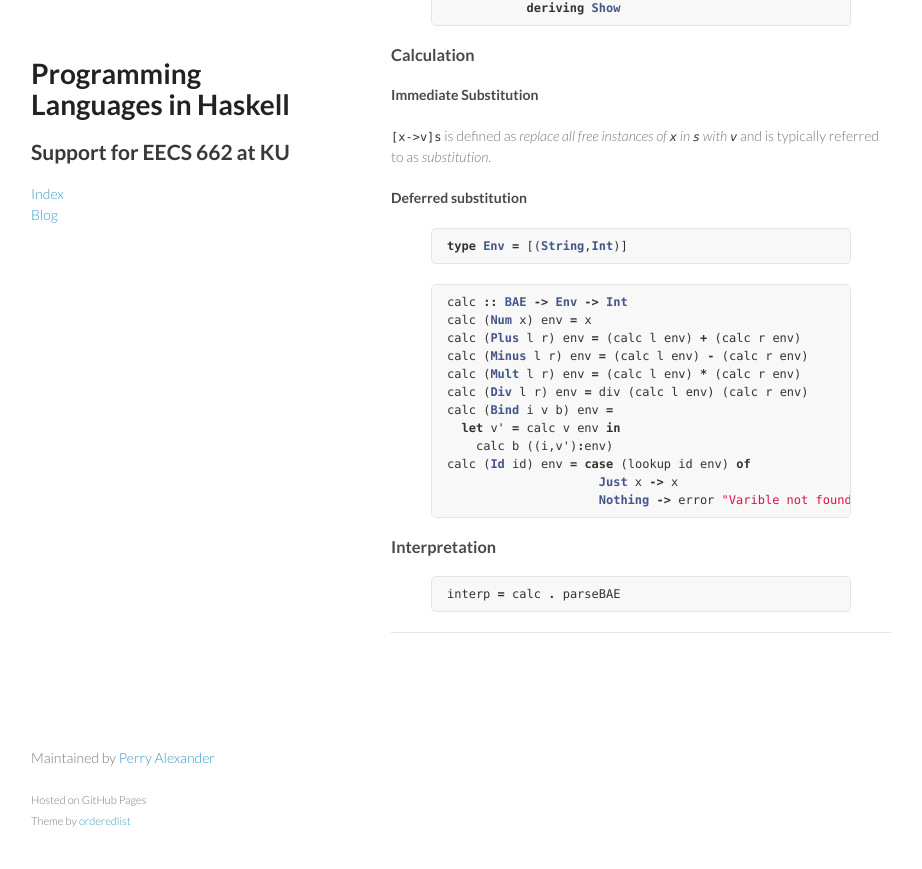
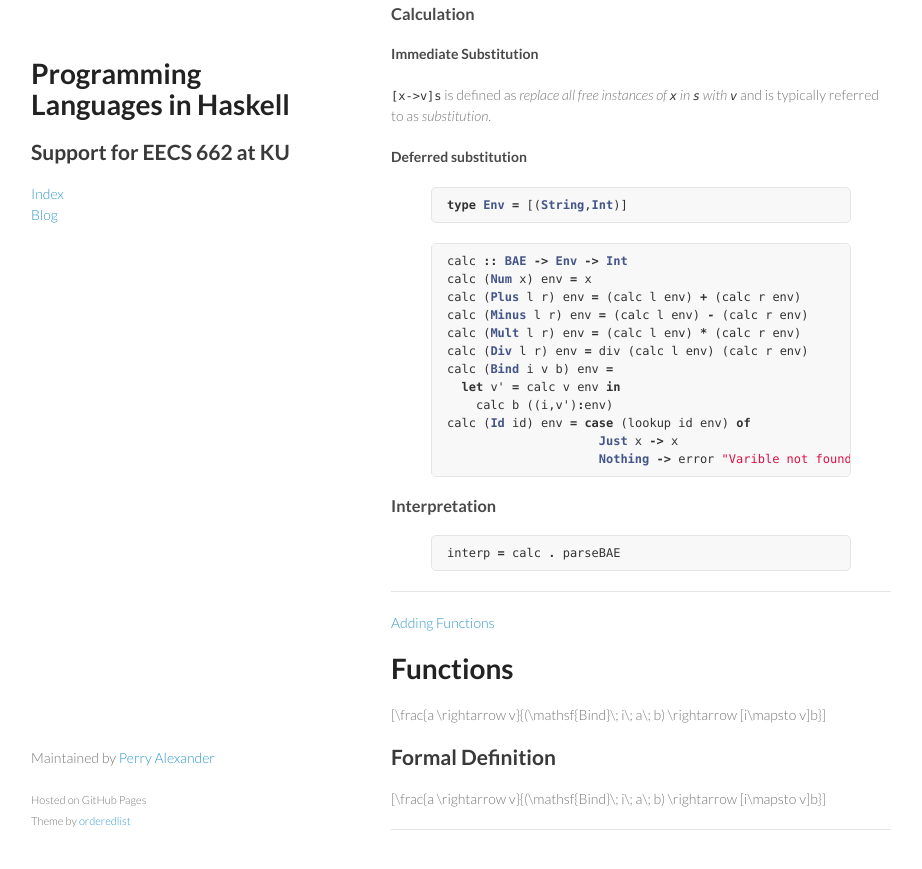
Before and after one commit to ku-sldg/plih, a Jekyll site: the page built from blog.md, in a window 1280 px wide and 900 px high, scrolled down 12811 px. Shown: the top 869 px of the window, without its empty margins (179-1101 px from the left). Built offline with Jekyll 4.4.1, drawn with Linux system fonts in a browser that asks for light colours; some of the changed text lies outside the part shown.

Commit message:
adding function chaopter

```diff
--- /dev/null
+++ b/_posts/2016-06-13-Adding-Functions.md
@@ -0,0 +1,14 @@
+---
+layout: frontpage
+title: Adding Functions
+use_math: true
+category: chapter
+---
+
+# Functions
+
+$$\frac{a \rightarrow v}{(\mathsf{Bind}\; i\; a\; b) \rightarrow [i\mapsto v]b}$$
+
+## Formal Definition
+
+$$\frac{a \rightarrow v}{(\mathsf{Bind}\; i\; a\; b) \rightarrow [i\mapsto v]b}$$
```
Also changed, not shown: _posts/2016-06-13-SimpleInterpreters.md (+0 -2 lines).
